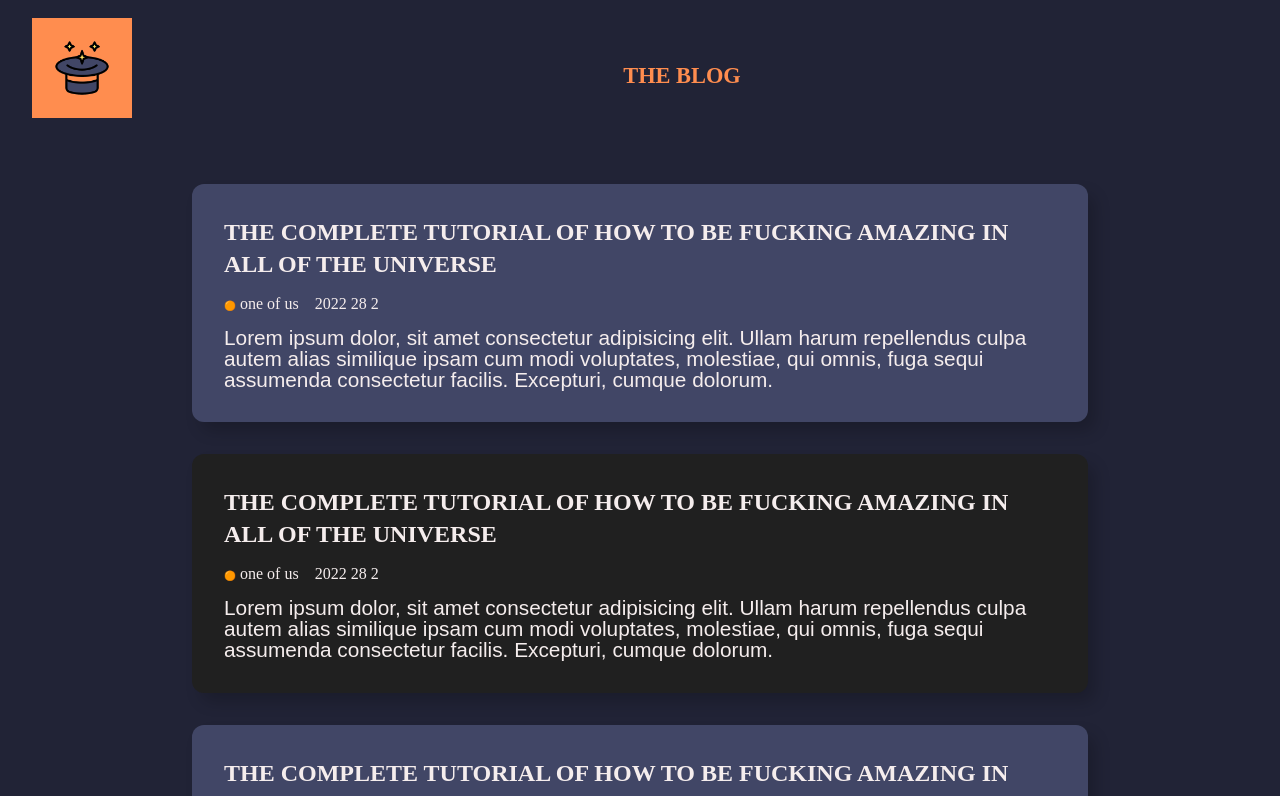
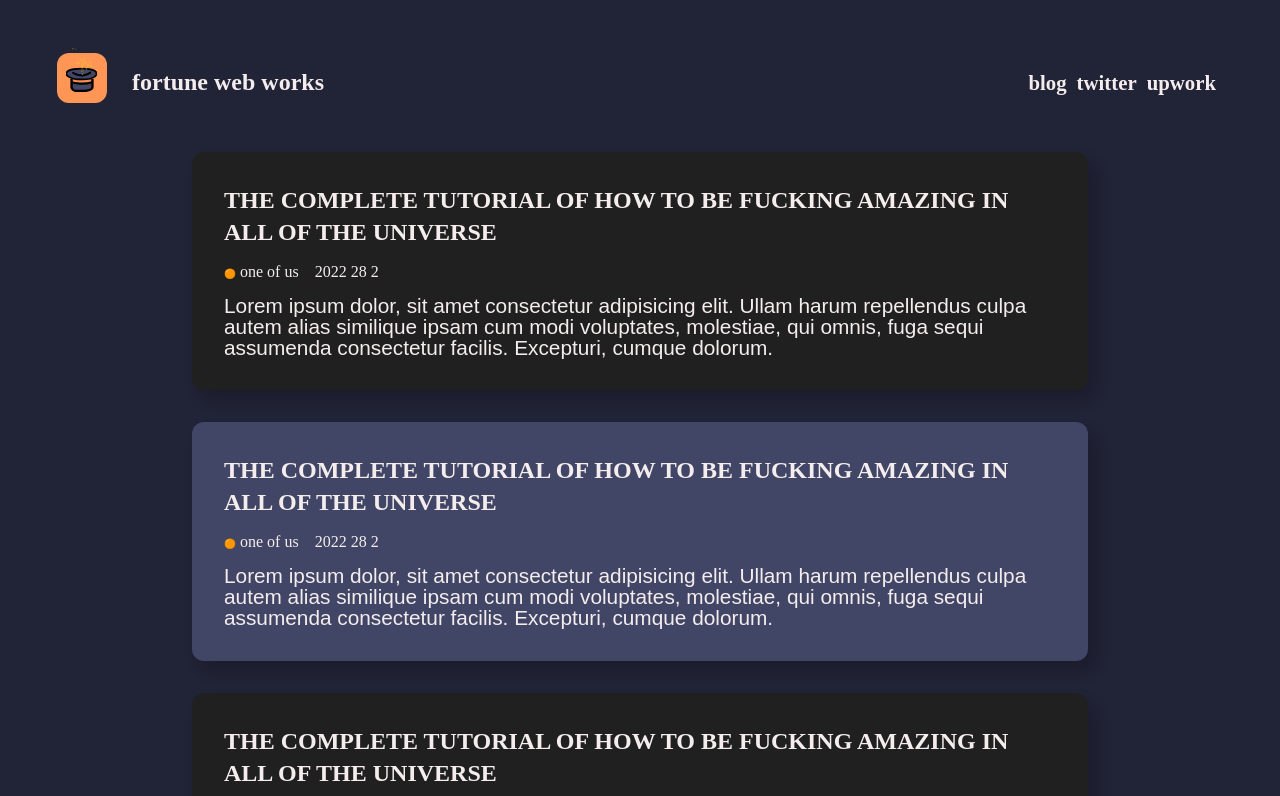
Before and after one commit to FortuneWebWorks/Fortune-NextJs, a Next.js app: page /blog in a window 1280 px wide. Shown: the top 796 px of the page. Built offline with nearby package versions, Linux system fonts and the light colour scheme.

Commit message:
:zap: canvas on blur error fixed by clearing the canvas on blur

```diff
--- a/components/Footer.js
+++ b/components/Footer.js
@@ -18,8 +18,8 @@ function Footer() {
       </div>
       <div className={style.footer_content_2}>
         <span className={style.footer_content_2_blog}>blog</span>
-        <span>Analysis</span>
-        <span>Contact</span>
+        <span>twitter</span>
+        <span>upwork</span>
       </div>
     </footer>
   );
--- a/components/HatAnimation.js
+++ b/components/HatAnimation.js
@@ -40,9 +40,11 @@ function HatAnimation() {
     });
 
     window.addEventListener('blur', () => {
-      clearInterval(interval);
       // eslint-disable-next-line react-hooks/exhaustive-deps
       stars = [];
+
+      clearInterval(interval);
+      cancelAnimationFrame(animation);
     });
 
     return () => {
--- a/components/TecsAnimation.js
+++ b/components/TecsAnimation.js
@@ -33,8 +33,8 @@ function TecsAnimation() {
       { path: '/svg/Svelte.svg' },
       { path: '/svg/Symfony.svg' },
       { path: '/svg/Typescript.svg' },
+      { path: '/svg/vue.svg' },
     ],
-    [{ path: '/svg/vue.svg' }],
   ];
 
   Router.events.on('routeChangeStart', () => {
--- a/pages/blog.js
+++ b/pages/blog.js
@@ -3,6 +3,7 @@ import Router from 'next/router';
 import styles from '@/styles/Blog.module.scss';
 import headStyle from '@/styles/Header.module.scss';
 import footerStyle from '@/styles/Footer.module.scss';
+import Layout from '@/components/Layout';
 
 function blog() {
   const imageClick = () => {
@@ -10,8 +11,9 @@ function blog() {
   };
 
   return (
+    <Layout>
       <section className={styles.blog_body}>
-      <header className={headStyle.header}>
+        {/* <header className={headStyle.header}>
           <div className={headStyle.head_content_1} style={{ height: '3rem' }}>
             <div className={headStyle.logo}>
               <Image
@@ -39,7 +41,7 @@ function blog() {
               THE BLOG
             </span>
           </div>
-      </header>
+        </header> */}
 
         <div className={styles.blog_post}>
           <h2>
@@ -53,10 +55,10 @@ function blog() {
             <span className={styles.date}>2022 28 2</span>
           </div>
           <p className={styles.blog_post_comment}>
-          Lorem ipsum dolor, sit amet consectetur adipisicing elit. Ullam harum
-          repellendus culpa autem alias similique ipsam cum modi voluptates,
-          molestiae, qui omnis, fuga sequi assumenda consectetur facilis.
-          Excepturi, cumque dolorum.
+            Lorem ipsum dolor, sit amet consectetur adipisicing elit. Ullam
+            harum repellendus culpa autem alias similique ipsam cum modi
+            voluptates, molestiae, qui omnis, fuga sequi assumenda consectetur
+            facilis. Excepturi, cumque dolorum.
           </p>
         </div>
         <div className={styles.blog_post}>
@@ -71,10 +73,10 @@ function blog() {
             <span className={styles.date}>2022 28 2</span>
           </div>
           <p className={styles.blog_post_comment}>
-          Lorem ipsum dolor, sit amet consectetur adipisicing elit. Ullam harum
-          repellendus culpa autem alias similique ipsam cum modi voluptates,
-          molestiae, qui omnis, fuga sequi assumenda consectetur facilis.
-          Excepturi, cumque dolorum.
+            Lorem ipsum dolor, sit amet consectetur adipisicing elit. Ullam
+            harum repellendus culpa autem alias similique ipsam cum modi
+            voluptates, molestiae, qui omnis, fuga sequi assumenda consectetur
+            facilis. Excepturi, cumque dolorum.
           </p>
         </div>
         <div className={styles.blog_post}>
@@ -89,10 +91,10 @@ function blog() {
             <span className={styles.date}>2022 28 2</span>
           </div>
           <p className={styles.blog_post_comment}>
-          Lorem ipsum dolor, sit amet consectetur adipisicing elit. Ullam harum
-          repellendus culpa autem alias similique ipsam cum modi voluptates,
-          molestiae, qui omnis, fuga sequi assumenda consectetur facilis.
-          Excepturi, cumque dolorum.
+            Lorem ipsum dolor, sit amet consectetur adipisicing elit. Ullam
+            harum repellendus culpa autem alias similique ipsam cum modi
+            voluptates, molestiae, qui omnis, fuga sequi assumenda consectetur
+            facilis. Excepturi, cumque dolorum.
           </p>
         </div>
         <div className={styles.blog_post}>
@@ -107,14 +109,14 @@ function blog() {
             <span className={styles.date}>2022 28 2</span>
           </div>
           <p className={styles.blog_post_comment}>
-          Lorem ipsum dolor, sit amet consectetur adipisicing elit. Ullam harum
-          repellendus culpa autem alias similique ipsam cum modi voluptates,
-          molestiae, qui omnis, fuga sequi assumenda consectetur facilis.
-          Excepturi, cumque dolorum.
+            Lorem ipsum dolor, sit amet consectetur adipisicing elit. Ullam
+            harum repellendus culpa autem alias similique ipsam cum modi
+            voluptates, molestiae, qui omnis, fuga sequi assumenda consectetur
+            facilis. Excepturi, cumque dolorum.
           </p>
         </div>
 
-      <footer className={footerStyle.footer} style={{ height: '4rem' }}>
+        {/* <footer className={footerStyle.footer} style={{ height: '4rem' }}>
           <div
             className={footerStyle.footer_content_1}
             style={{ height: '3rem' }}
@@ -133,8 +135,9 @@ function blog() {
             <span>twitter</span>
             <span>upwork</span>
           </div>
-      </footer>
+        </footer> */}
       </section>
+    </Layout>
   );
 }
 
--- a/styles/Hat.module.scss
+++ b/styles/Hat.module.scss
@@ -5,7 +5,7 @@
   top: -100%;
   left: 0;
   border-radius: 24px;
-  background-color: coral;
+  background-color: rgb(255, 150, 85);
   transform: scale(0.5);
 
   canvas {
```
Also changed, not shown: pages/form.js (+5 -4 lines). Lines whose indentation alone changed are shown as unchanged.
